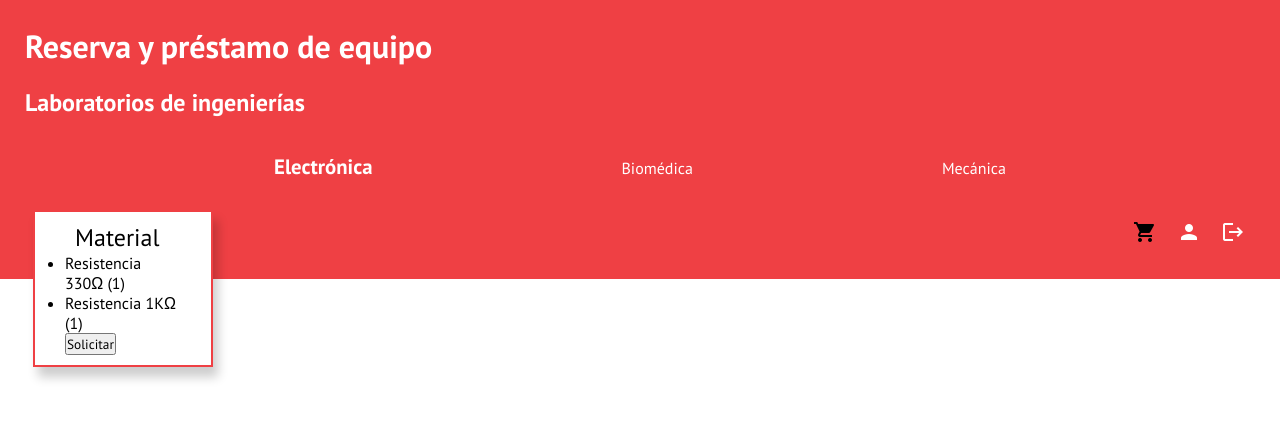
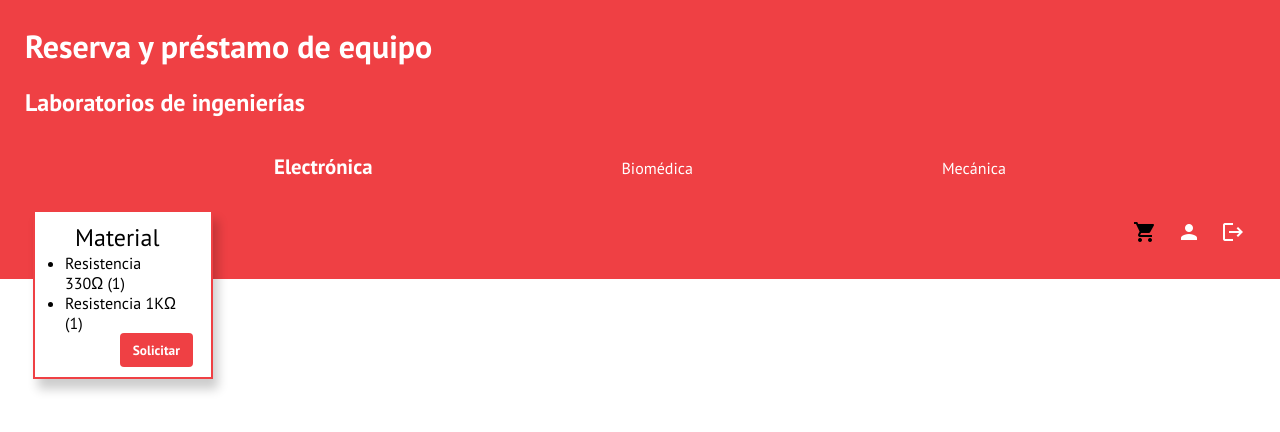
Before and after one commit to JairEscamilla/PrestamosIE, a plain HTML site: page layout.html in a window 1280 px wide. Both pictures are taken after a click on the element "shopping_cart". Drawn offline with Linux system fonts and the light colour scheme.

Commit message:
Adding styles to the request button

```diff
--- a/js/cart-container.js
+++ b/js/cart-container.js
@@ -3,8 +3,7 @@
   const cartContainer = document.querySelector(".cart-container");
 
   document.addEventListener('click', (event) => {
-    console.log(event.target);
-    if(event.target != cartIcon){
+    if (event.target != cartIcon && !event.target.closest(".cart-container.active")){
       cartIcon.classList.remove('active');
       cartContainer.classList.remove('active');
     }
--- a/layout.html
+++ b/layout.html
@@ -53,7 +53,7 @@
           <li>Resistencia 330Ω (1)</li>
           <li>Resistencia 1KΩ (1)</li>
         </ul>
-        <button>Solicitar</button>
+        <button class="request-button">Solicitar</button>
       </div>
     </div>
   </header>
--- a/styles/layout.css
+++ b/styles/layout.css
@@ -97,3 +97,21 @@
   transition: 0.2s;
   visibility: visible;
 }
+
+
+.request-button{
+  position: relative;
+  right: -55px;
+  background: var(--ibero-red-color);
+  color: white;
+  padding: 0.5rem 0.8rem;
+  border: none;
+  font-weight: bold;
+  border-radius: 4px;
+  outline: 0;
+  transition: 0.5s;
+}
+
+.request-button:active{
+  transform: scale(0.8);
+}
```
